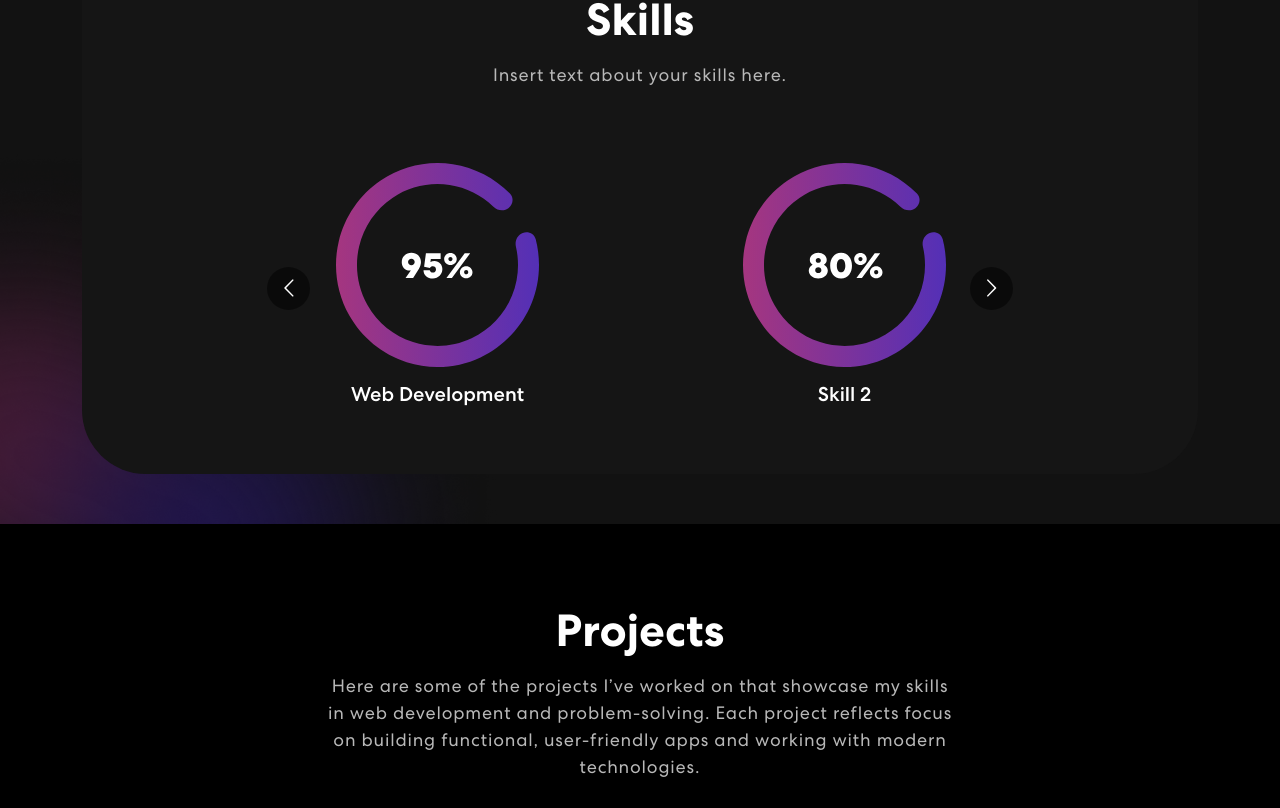
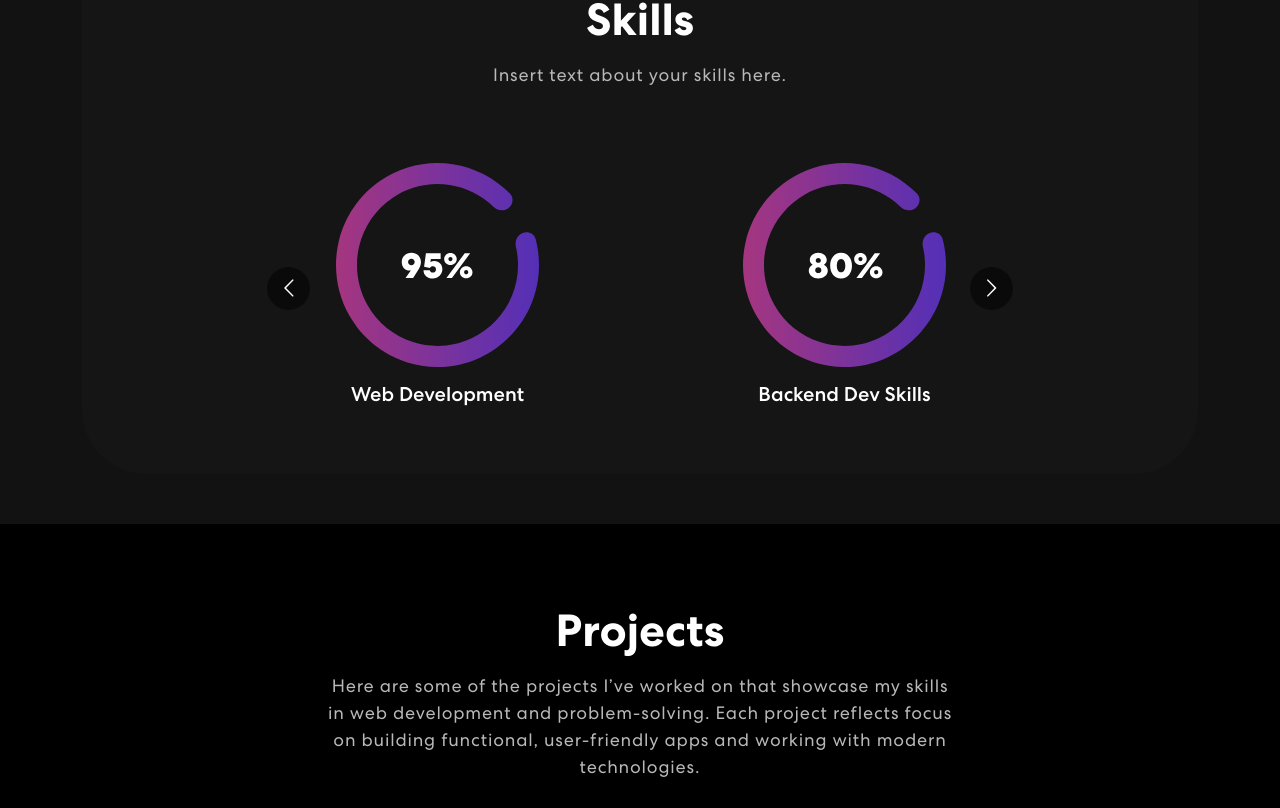
Before and after one commit to eashaan-sharma/portfolio, a React (Create React App) app: page / in a window 1280 px wide. Shown: the part 806-1614 px from the top of the page. Built offline with nearby package versions, Linux system fonts and the light colour scheme.

Commit message:
added skill names

```diff
--- a/src/components/Skills.js
+++ b/src/components/Skills.js
@@ -46,22 +46,22 @@ return (
                         </div>
                         <div className="item" aria-label="Skill 2">
                             <img src={meter2} alt="Image" />
-                            <h5>Skill 2</h5>
+                            <h5>Backend Dev Skills</h5>
                         </div>
                         <div className="item" aria-label="Skill 3">
                             <img src={meter3} alt="Image" />
-                            <h5>Skill 3</h5>
+                            <h5>UI/UX Design</h5>
                         </div>
                         <div className="item" aria-label="Skill 4">
                             <img src={meter1} alt="Image" />
-                            <h5>Skill 4</h5>
+                            <h5>Communication Skills</h5>
                         </div>
                         </Carousel>
                     </div>
                 </Col>
             </Row>
         </Container>
-        <img className="background-image-left" src = {colorSharp} alt = "Gradient"/>
+
     </section>
 )
 
```
